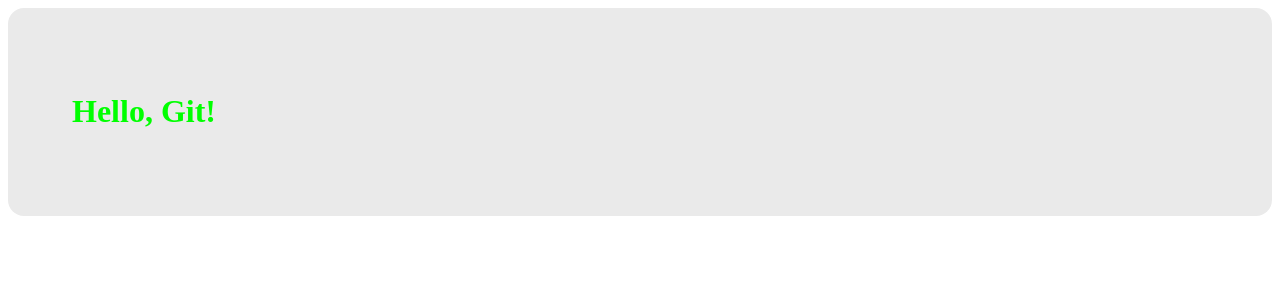
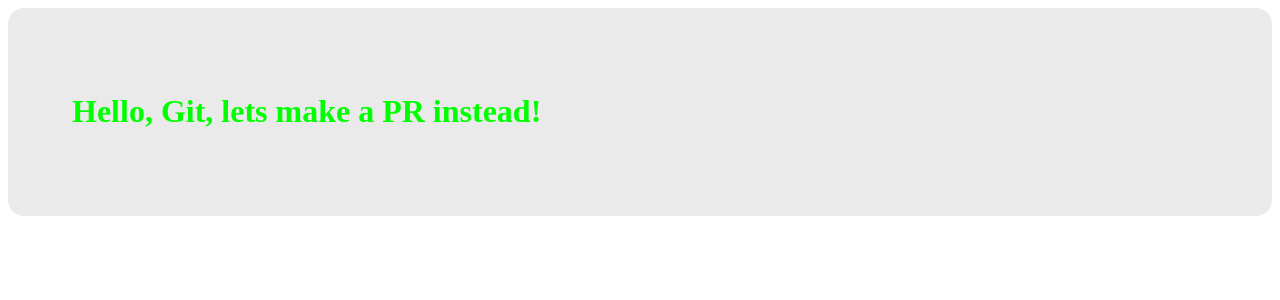
Before and after one commit to christianalfoni/new-git-flow, a React (Create React App) app: page / in a window 1280 px wide. Shown: the top 300 px of the page. Built offline with nearby package versions, Linux system fonts and the light colour scheme.

Commit message:
initial commit

```diff
--- a/src/App.js
+++ b/src/App.js
@@ -4,7 +4,7 @@ import "./styles.css";
 export default function App() {
   return (
     <div className="App">
-      <h1>Hello, Git!</h1>
+      <h1>Hello, Git, lets make a PR instead!</h1>
     </div>
   );
 }
```
